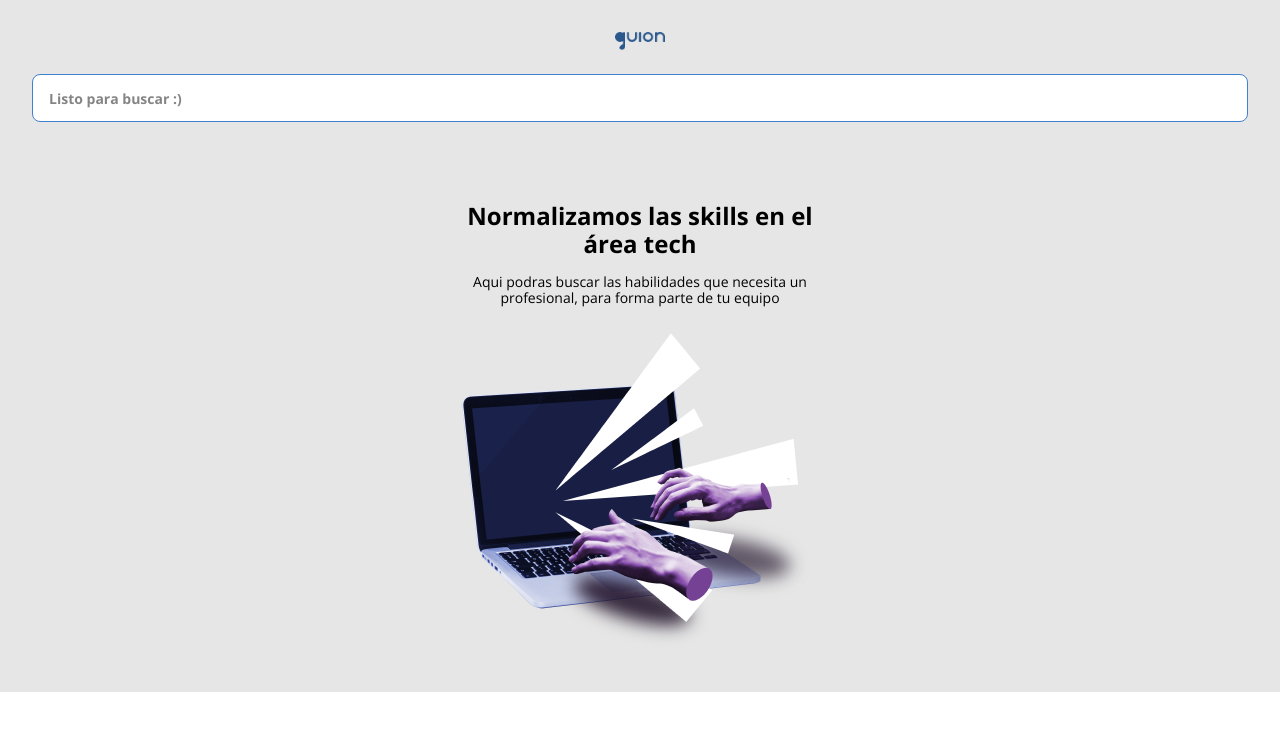
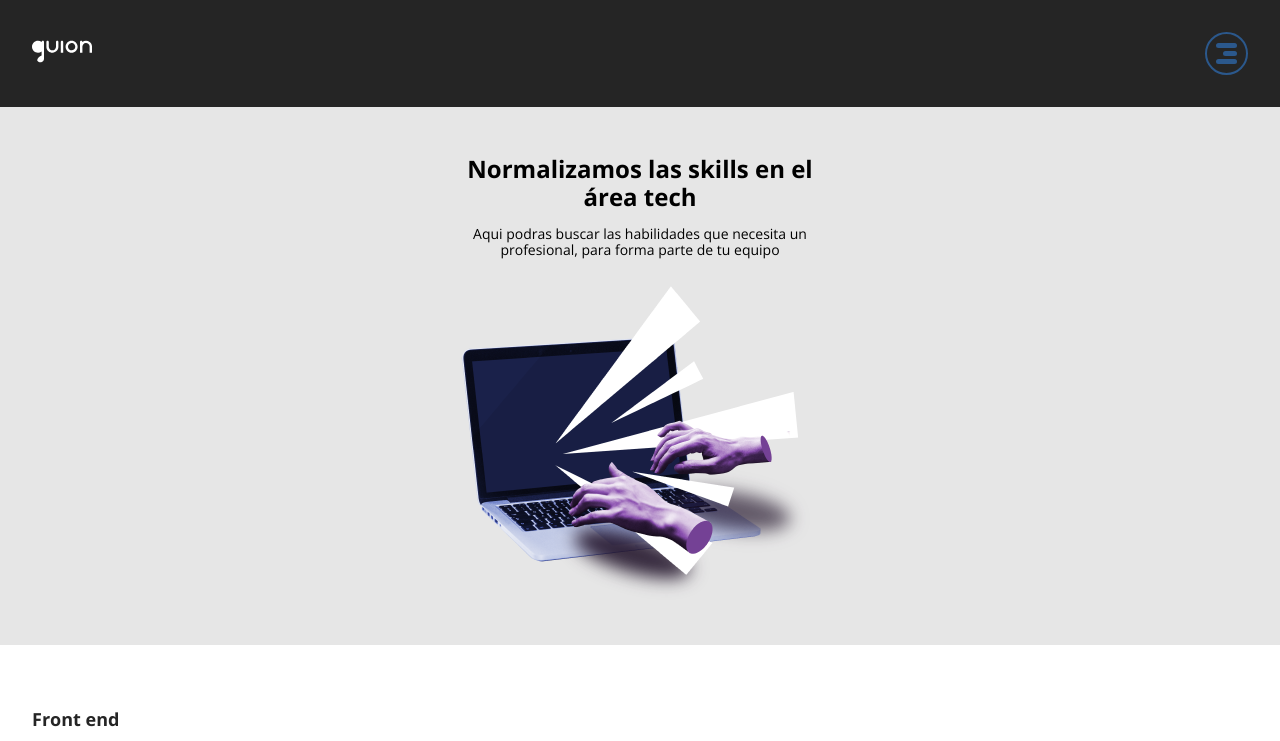
Before and after one commit to jotajotadev/guion, a plain HTML site: page index.html in a window 1280 px wide. Shown: the top 741 px of the page. Drawn offline with nearby package versions, Linux system fonts and the light colour scheme.

Commit message:
modify header and index.html

```diff
--- a/index.html
+++ b/index.html
@@ -19,12 +19,13 @@
 <body>
   <header class="header">
     <a href="" class="header__link">
-      <img src="img/logo.png" alt="" class="header__logo">
+      <img src="img/logo.svg" alt="" class="header__logo">
     </a>
-
-    <form action="" class="header__form">
-      <input type="search" class="header__search" placeholder="Listo para buscar :)">
-    </form>
+    <div class="header__hamburguer">
+      <div class="hamburger-item one"></div>
+      <div class="hamburger-item middle"></div>
+      <div class="hamburger-item last"></div>
+    </div>
   </header>
 
   <div class="hero">
--- a/scss/layout/_header.scss
+++ b/scss/layout/_header.scss
@@ -1,27 +1,66 @@
 .header {
-  background-color: $dark-ultra-light;
+  background-color: $dark;
+  display: flex;
+  justify-content: space-between;
   padding: $space-2;
+  align-items: center;
   &__logo {
-    display: block;
-    width: 50px;
-    margin-left: auto;
-    margin-right: auto;
-    margin-bottom: 1.5rem;
+    width: 60px;
   }
-  &__search {
-    width: 100%;
-    height: $space-3;
-    border-radius: 8px;
-    border: 1px solid $primary-variant;
-    padding-left: $space-1;
-    padding-right: $space-1;
-    &::placeholder {
-      font-size: 14px;
-      font-weight: 700;
-      color: $dark-light;
+  &__hamburguer {
+    transition: all 300ms ease-out;
+    display: flex;
+    flex-direction: column;
+    align-items: center;
+    justify-content: center;
+    width: 43px;
+    height: 43px;
+    border: 2px solid $primary;
+    border-radius: 50%;
+    .hamburger-item.one,
+    .hamburger-item.last {
+      border-radius: 10px;
+      width: 21px;
+      height: 5px;
+      background-color: $primary;
     }
-    &:focus {
-      outline: none;
+    .hamburger-item.one,
+    .hamburger-item.middle {
+      margin-bottom: 3px;
+    }
+    .hamburger-item.middle {
+      margin-left: 7px;
+      border-radius: 10px;
+      width: 14px;
+      height: 5px;
+      background-color: $primary;
+    }
+  }
+  &__hamburguer:hover,
+  &__hamburguer:active {
+    transition: all 300ms ease-in;
+    background-color: $primary;
+    position: relative;
+    .hamburger-item.one,
+    .hamburger-item.middle,
+    .hamburger-item.last {
+      background-color: #fff;
+    }
+    .hamburger-item.middle {
+      transition: all 300ms ease-in;
+      display: none;
+    }
+    .hamburger-item.one{
+      transition: all 300ms ease-in;
+      transform: rotate(45deg);
+      position: absolute;
+      top: 19.1px;
+    }
+    .hamburger-item.last{
+      transition: all 300ms ease-in;
+      transform: rotate(-45deg);
+      position: absolute;
+      bottom: 15px;
     }
   }
 }
--- a/scss/utils/_variables.scss
+++ b/scss/utils/_variables.scss
@@ -3,7 +3,7 @@
 $primary: #2B588C;
 $primary-variant: #4082CF;
 $alert: #BC2A2A;
-$success: #4AAC27;
+$success: #39B967;
 $dark-ultra-light: #e6e6e6;
 $space: #FFFFFF;
 $dark: #252525;
```
Also changed, not shown: css/main.css, img/logo.svg (added), 1 other file.
